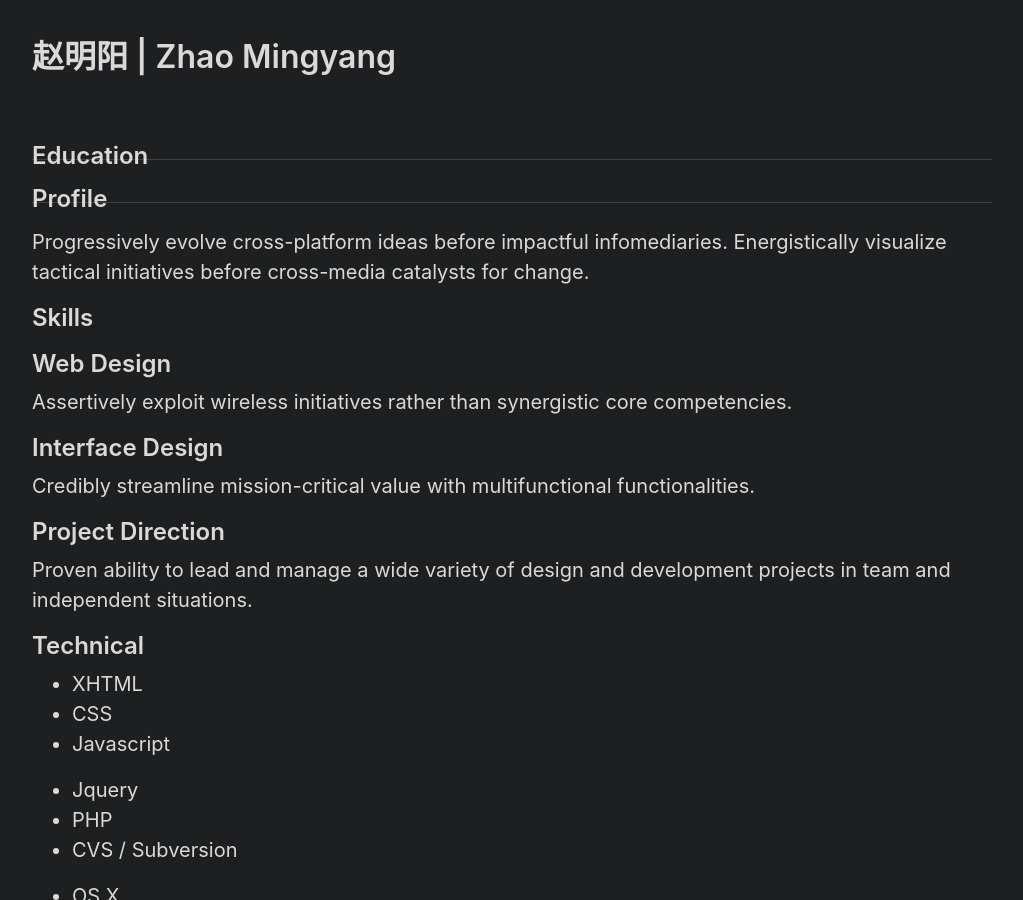
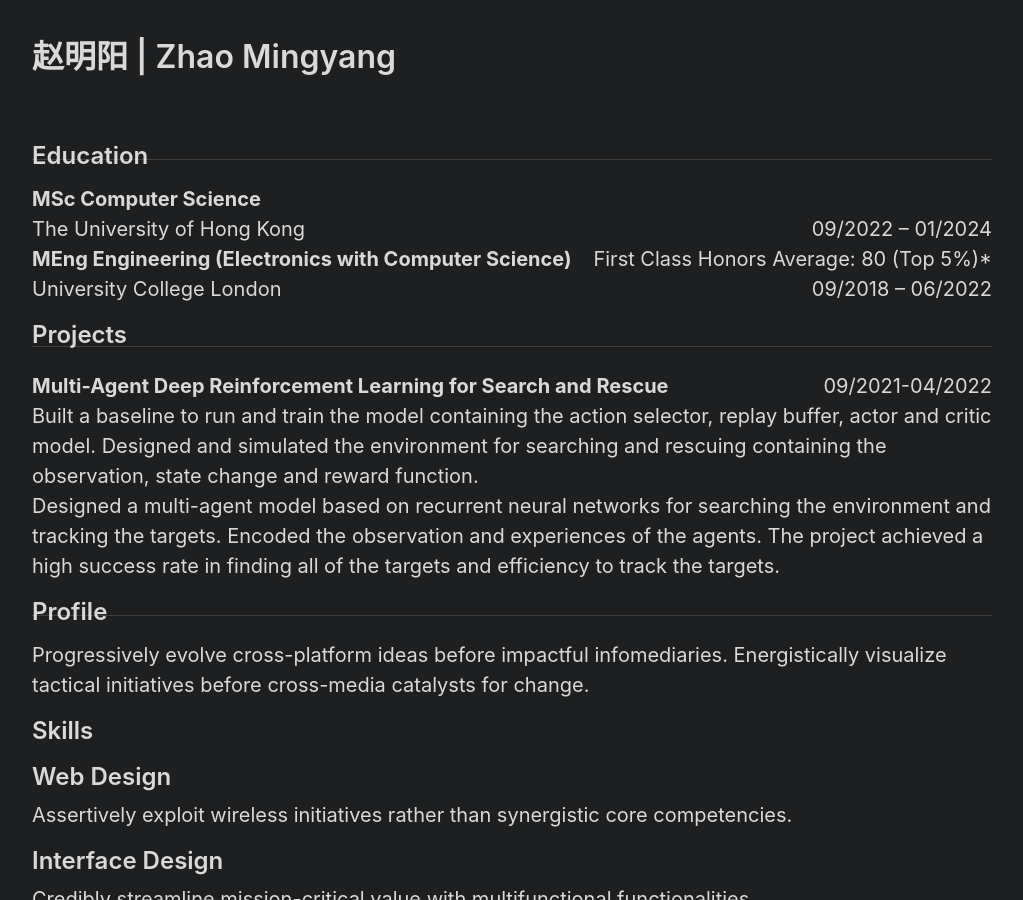
Before and after one commit to Zhao-Mingyang/zhao-mingyang.github.io, a Jekyll site: the page built from about.md, in a window 1280 px wide and 900 px high. Shown: the whole window, without its empty margins (128-1151 px from the left). Built offline with Jekyll 4.4.1, drawn with Linux system fonts in a browser that asks for light colours.

Commit message:
Update default.html

```diff
--- a/_layouts/default.html
+++ b/_layouts/default.html
@@ -13,7 +13,7 @@
      <main>
         <h2>Education</h2>
 	     <hr>
-<!-- 	<b> MSc Computer Science </b> <br>
+	<b> MSc Computer Science </b> <br>
 	<div style="float:left;"> The University of Hong Kong  </div> <div style="float:right;"> 09/2022 – 01/2024 </div> <br>
 	<div style="float:left; text-align:left"> <b> MEng Engineering (Electronics with Computer Science) </b> </div>
 		     <div style="float:right; text-align:right"> First Class Honors Average: 80 (Top 5%)*</div> <br>
@@ -26,7 +26,7 @@
 	the environment for searching and rescuing containing the observation, state change and reward function. <br>
 	Designed a multi-agent model based on recurrent neural networks for searching the environment and tracking the targets. Encoded
 	the observation and experiences of the agents. The project achieved a high success rate in finding all of the targets and efficiency to
-	track the targets. -->
+	track the targets.
       </main>
 
 
```
